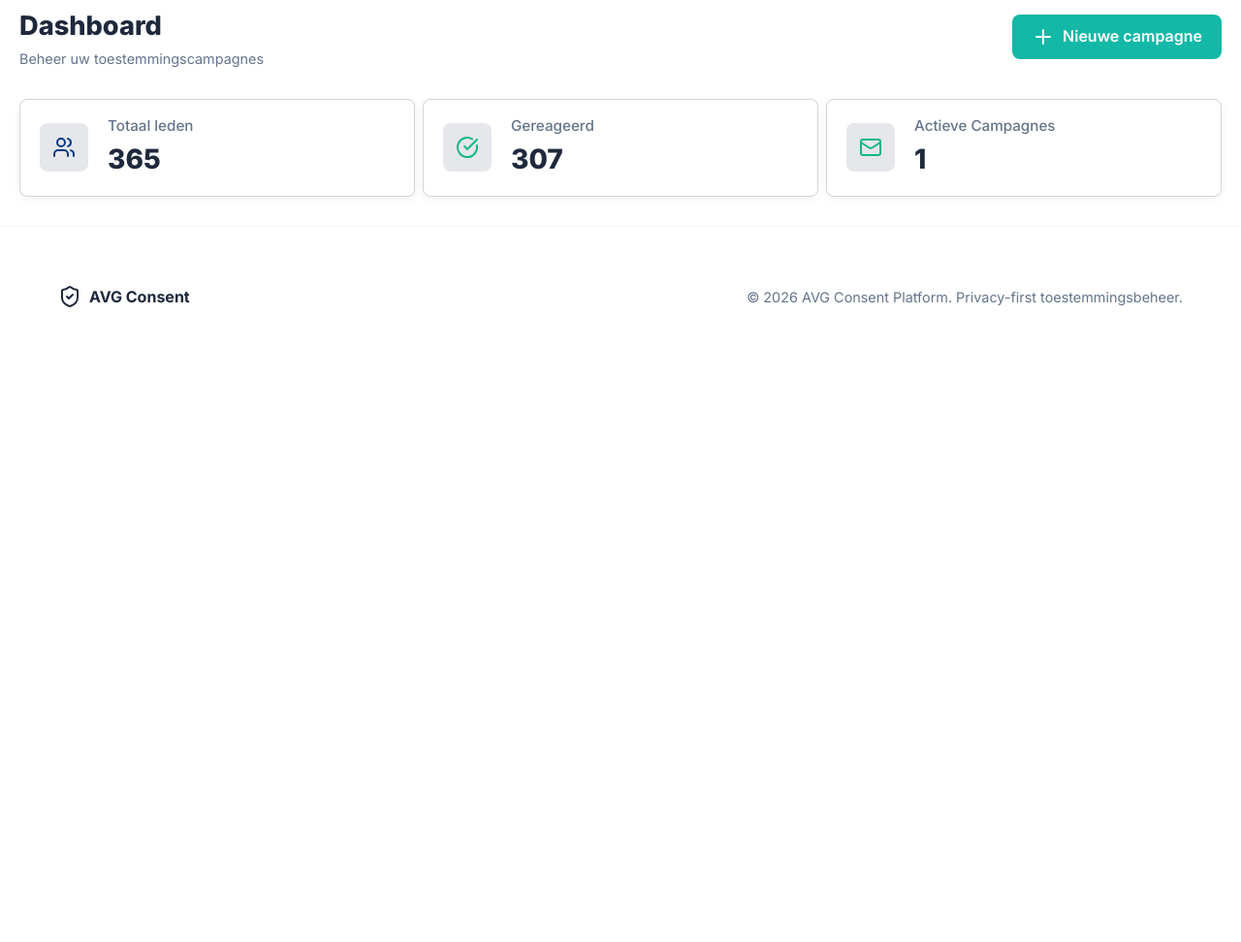
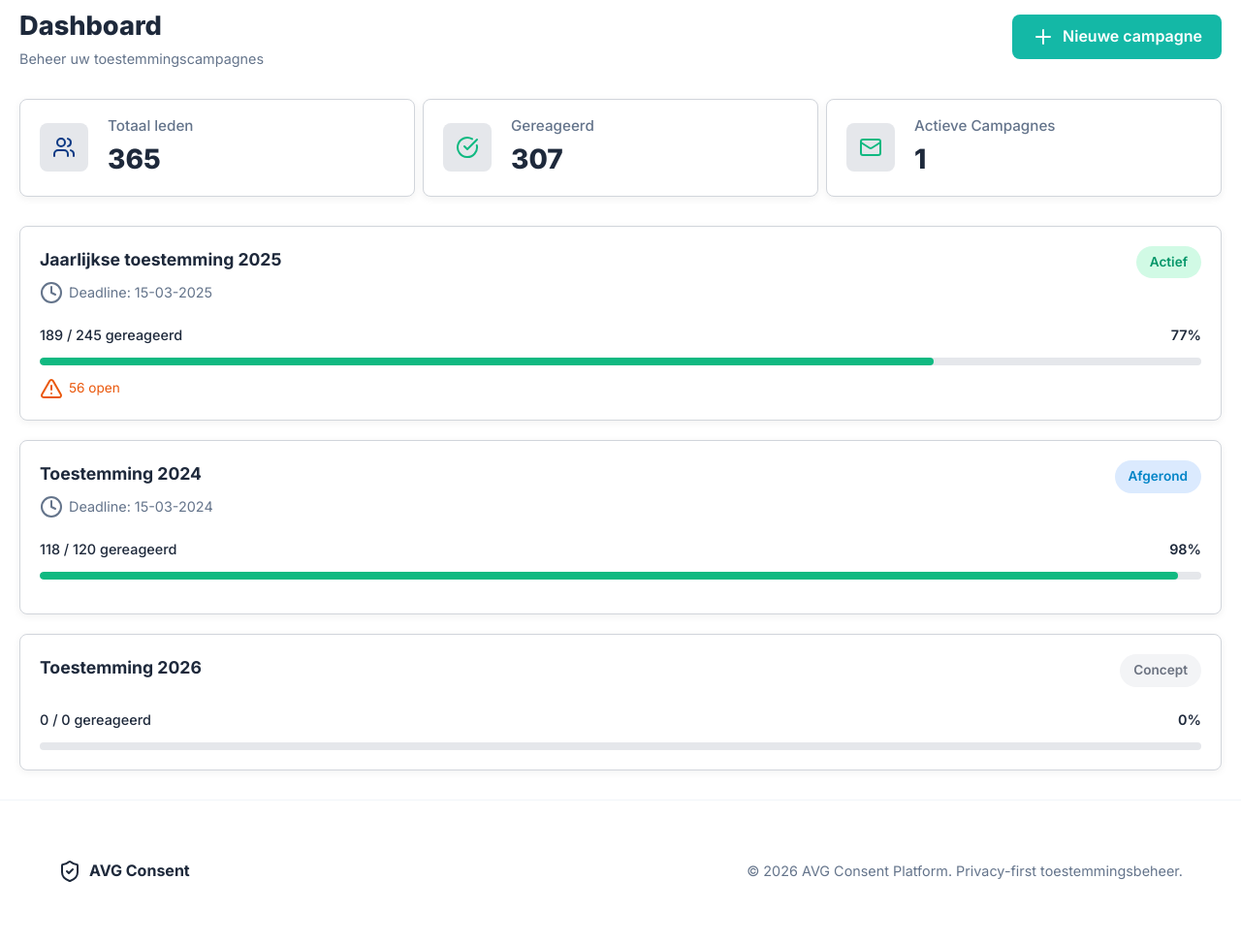
Before and after one commit to jarrin/vereniging-avg, a PHP site: page /dashboard in a window 1280 px wide. Shown: the part 80-1052 px from the top of the page at 97% size. Before the commit the page ends 397 px from the top, so only its background shows below. Run offline with PHP 8.4, Linux system fonts and the light colour scheme.

Commit message:
feat: Add campaign details and progress indicators to dashboard

```diff
--- a/resources/views/dashboard.twig
+++ b/resources/views/dashboard.twig
@@ -53,4 +53,79 @@
 			</div>
 		</div>
 	</div>
+
+	<div class="dashboard-campaigns">
+		<div class="dashboard-container">
+			<div class="campaigns-list">
+				<!-- Campaign 1 - Active -->
+				<div class="campaign-box campaign-active">
+					<div class="campaign-header">
+						<div class="campaign-info">
+							<h3 class="campaign-title">Jaarlijkse toestemming 2025</h3>
+							<p class="campaign-deadline">
+								<i data-lucide="clock" size="16"></i>
+								Deadline: 15-03-2025
+							</p>
+						</div>
+						<div class="campaign-badge badge-active">Actief</div>
+					</div>
+					<div class="campaign-progress">
+						<div class="progress-info">
+							<span class="progress-label">189 / 245 gereageerd</span>
+							<span class="progress-percentage">77%</span>
+						</div>
+						<div class="progress-bar">
+							<div class="progress-fill" style="width: 77%"></div>
+						</div>
+						<div class="progress-warning">
+							<i data-lucide="alert-triangle" size="16"></i>
+							<span>56 open</span>
+						</div>
+					</div>
+				</div>
+
+				<!-- Campaign 2 - Completed -->
+				<div class="campaign-box campaign-completed">
+					<div class="campaign-header">
+						<div class="campaign-info">
+							<h3 class="campaign-title">Toestemming 2024</h3>
+							<p class="campaign-deadline">
+								<i data-lucide="clock" size="16"></i>
+								Deadline: 15-03-2024
+							</p>
+						</div>
+						<div class="campaign-badge badge-completed">Afgerond</div>
+					</div>
+					<div class="campaign-progress">
+						<div class="progress-info">
+							<span class="progress-label">118 / 120 gereageerd</span>
+							<span class="progress-percentage">98%</span>
+						</div>
+						<div class="progress-bar">
+							<div class="progress-fill" style="width: 98%"></div>
+						</div>
+					</div>
+				</div>
+
+				<!-- Campaign 3 - Concept -->
+				<div class="campaign-box campaign-concept">
+					<div class="campaign-header">
+						<div class="campaign-info">
+							<h3 class="campaign-title">Toestemming 2026</h3>
+						</div>
+						<div class="campaign-badge badge-concept">Concept</div>
+					</div>
+					<div class="campaign-progress">
+						<div class="progress-info">
+							<span class="progress-label">0 / 0 gereageerd</span>
+							<span class="progress-percentage">0%</span>
+						</div>
+						<div class="progress-bar">
+							<div class="progress-fill" style="width: 0%"></div>
+						</div>
+					</div>
+				</div>
+			</div>
+		</div>
+	</div>
 {% endblock %}
```
